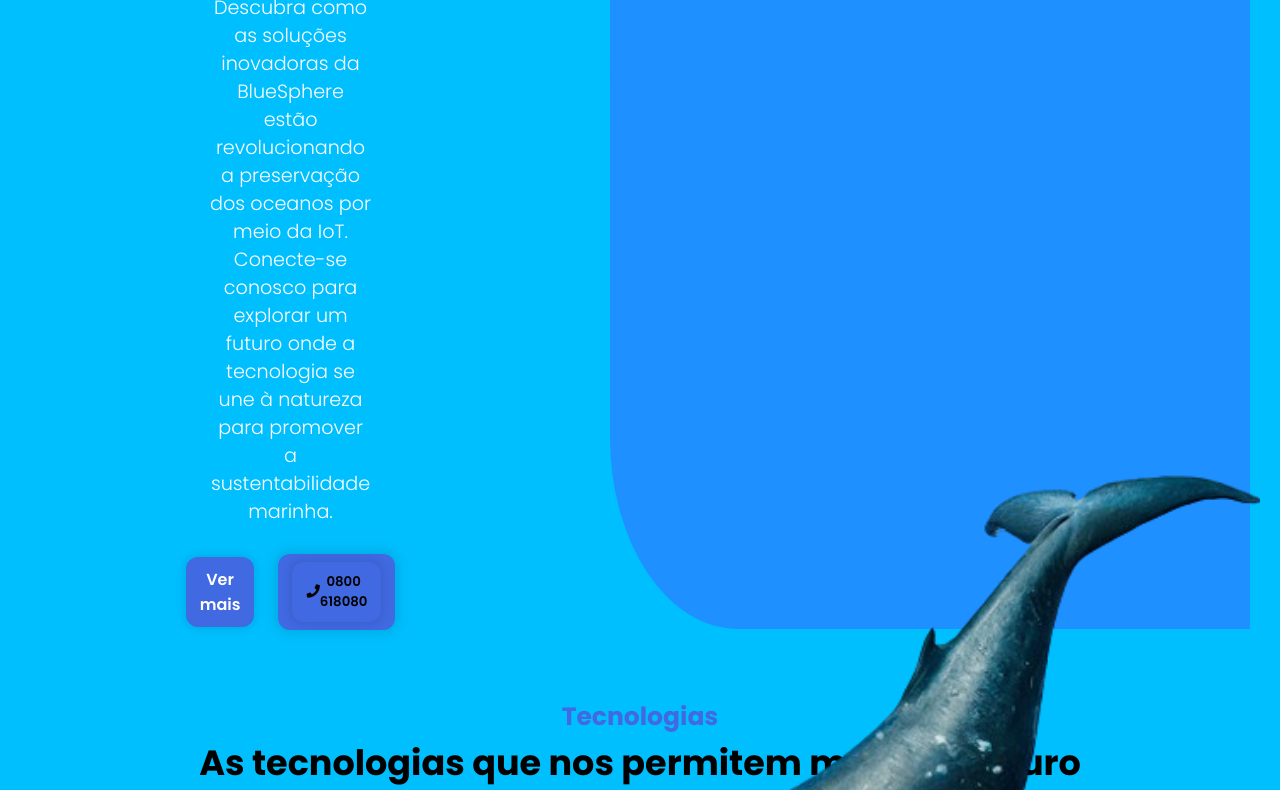
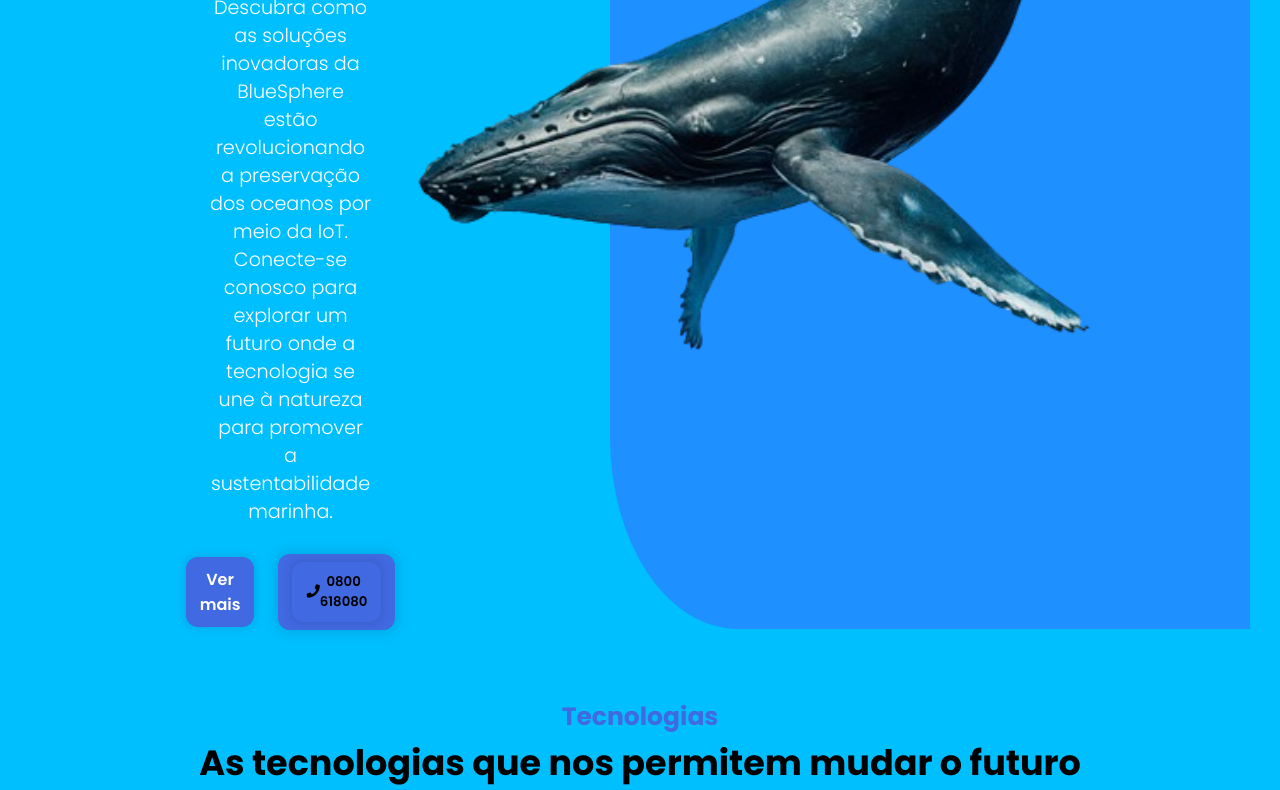
Before and after one commit to GSBF/GsWeb-BlueSphere, a plain HTML site: page index.html in a window 1280 px wide. Shown: the part 604-1394 px from the top of the page. Drawn offline with nearby package versions, Linux system fonts and the light colour scheme.

Commit message:
arrumando a baleia

```diff
--- a/CSS/home.css
+++ b/CSS/home.css
@@ -62,7 +62,7 @@
     height: 850px; /* Ajusta a altura da imagem para 400 pixels (ou conforme necessário) */
     width: auto; /* Define a largura da imagem como automática para manter a proporção */
     margin-left: 10px; /* Adiciona margem à esquerda para separar o texto da imagem */
-    margin-top: -7460px; /* Move a imagem para cima (ajuste conforme necessário) */
+    margin-top: -9060px; /* Move a imagem para cima (ajuste conforme necessário) */
     object-fit: cover; /* Mantém a proporção da imagem e ajusta seu tamanho */
     z-index: 2;
     animation: swim 5s ease-in-out infinite;
```
